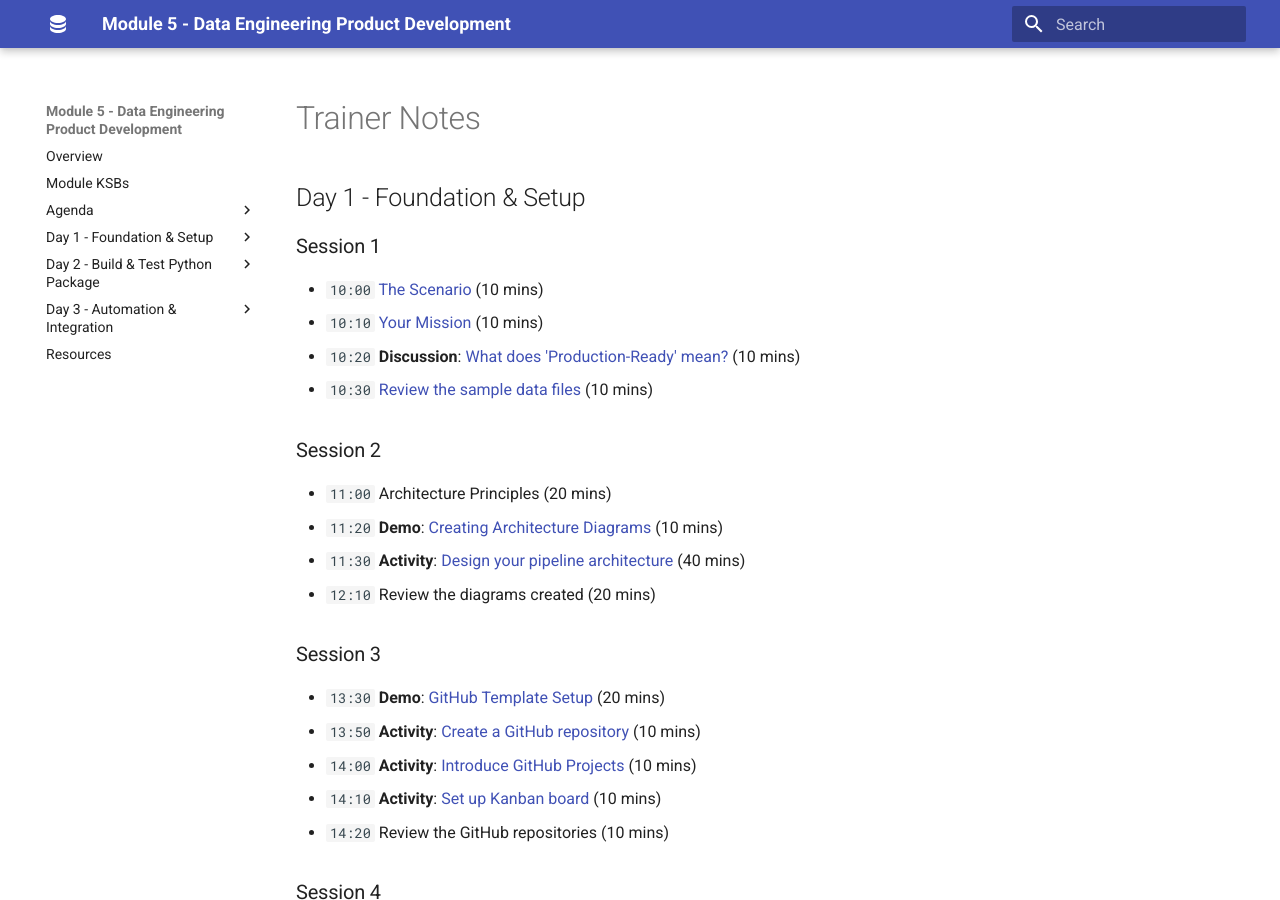
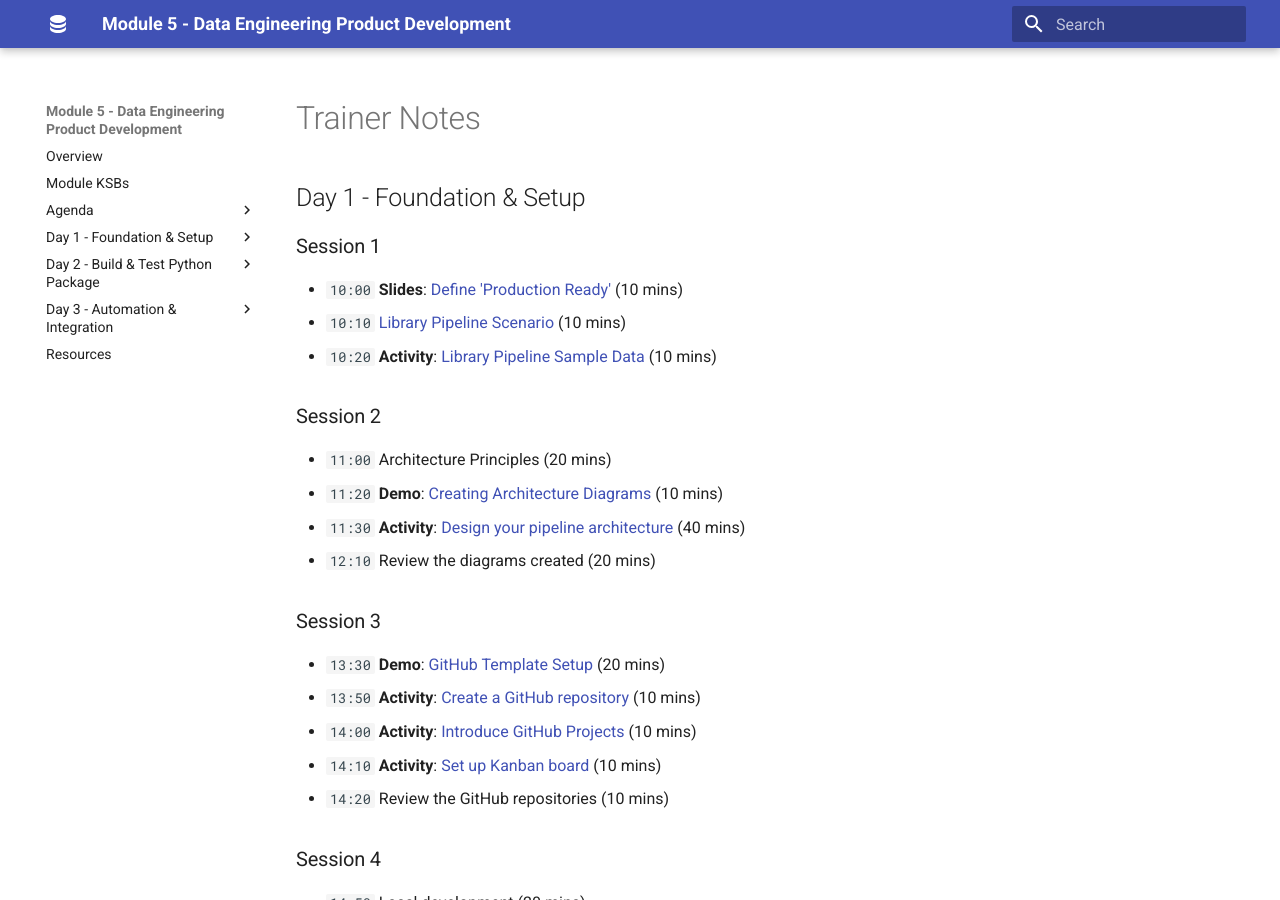
Before and after one commit to qaalabs/DE5M5, an MkDocs documentation site: the page built from docs/trainer.md, in a window 1280 px wide and 900 px high. Built offline with MkDocs 1.6.1 and Material for MkDocs 9.7.7, drawn with Linux system fonts in a browser that asks for light colours.

Commit message:
Auto commit by uthisha

```diff
--- a/docs/trainer.md
+++ b/docs/trainer.md
@@ -4,10 +4,9 @@
 
 ### Session 1
 
-- `10:00` [The Scenario](day1/scenario.md) (10 mins)
-- `10:10` [Your Mission](day1/your-mission.md) (10 mins)
-- `10:20` **Discussion**: [What does 'Production-Ready' mean?](day1/prod-ready.md) (10 mins)
-- `10:30` [Review the sample data files](day1/sample-data.md) (10 mins)
+- `10:00` **Slides**: [Define 'Production Ready'](day1/prod-ready.md) (10 mins)
+- `10:10` [Library Pipeline Scenario](day1/scenario.md) (10 mins)
+- `10:20` **Activity**: [Library Pipeline Sample Data](day1/sample-data.md) (10 mins)
 
 ### Session 2
 
--- a/mkdocs.yml
+++ b/mkdocs.yml
@@ -14,9 +14,8 @@ nav:
     - Day 4: agenda/day4.md
 
   - "Day 1 - Foundation & Setup":
-    - "The Scenario": day1/scenario.md
-    - "Your Mission": day1/your-mission.md
-    - "Review the sample data files": day1/sample-data.md
+    - "Library Pipeline Scenario": day1/scenario.md
+    - "Library Pipeline Sample Data": day1/sample-data.md
     - "Design your pipeline architecture": day1/design-pipeline.md
     - "Create a GitHub repository": day1/create-repo.md
     - "Introduce GitHub Projects": day1/create-project.md
--- a/zensical.toml
+++ b/zensical.toml
@@ -10,9 +10,8 @@ nav = [
     {"Day 3" = "agenda/day3.md"},
   ]},
   {"Day 1 - Foundation & Setup" = [
-    {"The Scenario" = "day1/scenario.md"},
-    {"Your Mission" = "day1/your-mission.md"},
-    {"Review the sample data files" = "day1/sample-data.md"},
+    {"Library Pipeline Scenario" = "day1/scenario.md"},
+    {"Library Pipeline Sample Data" = "day1/sample-data.md"},
     {"Design your pipeline architecture" = "day1/design-pipeline.md"},
     {"Create a GitHub repository" = "day1/create-repo.md"},
     {"Introduce GitHub Projects" = "day1/create-project.md"},
```
Also changed, not shown: docs/agenda/day1.md (+4 -4 lines).
